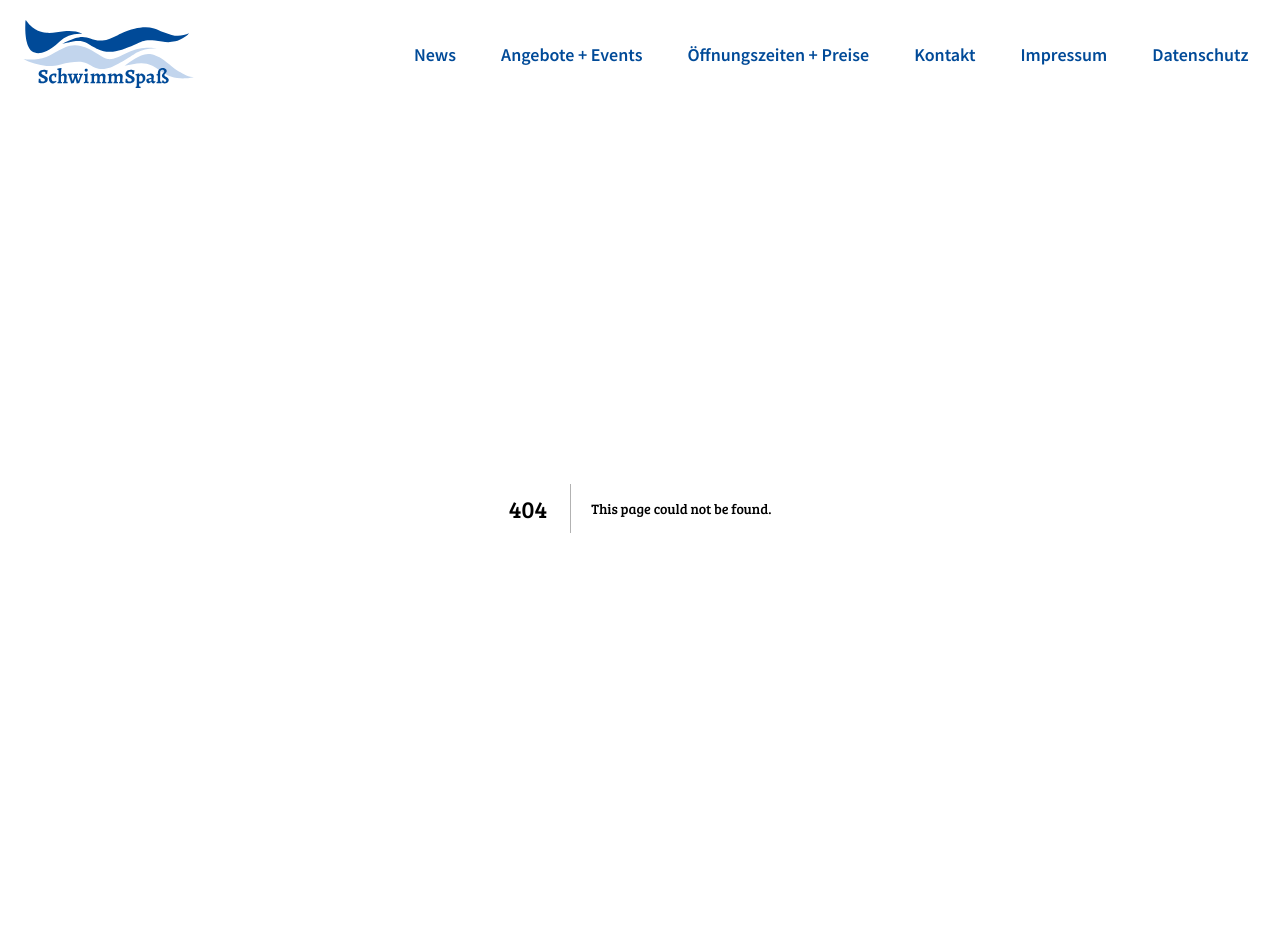
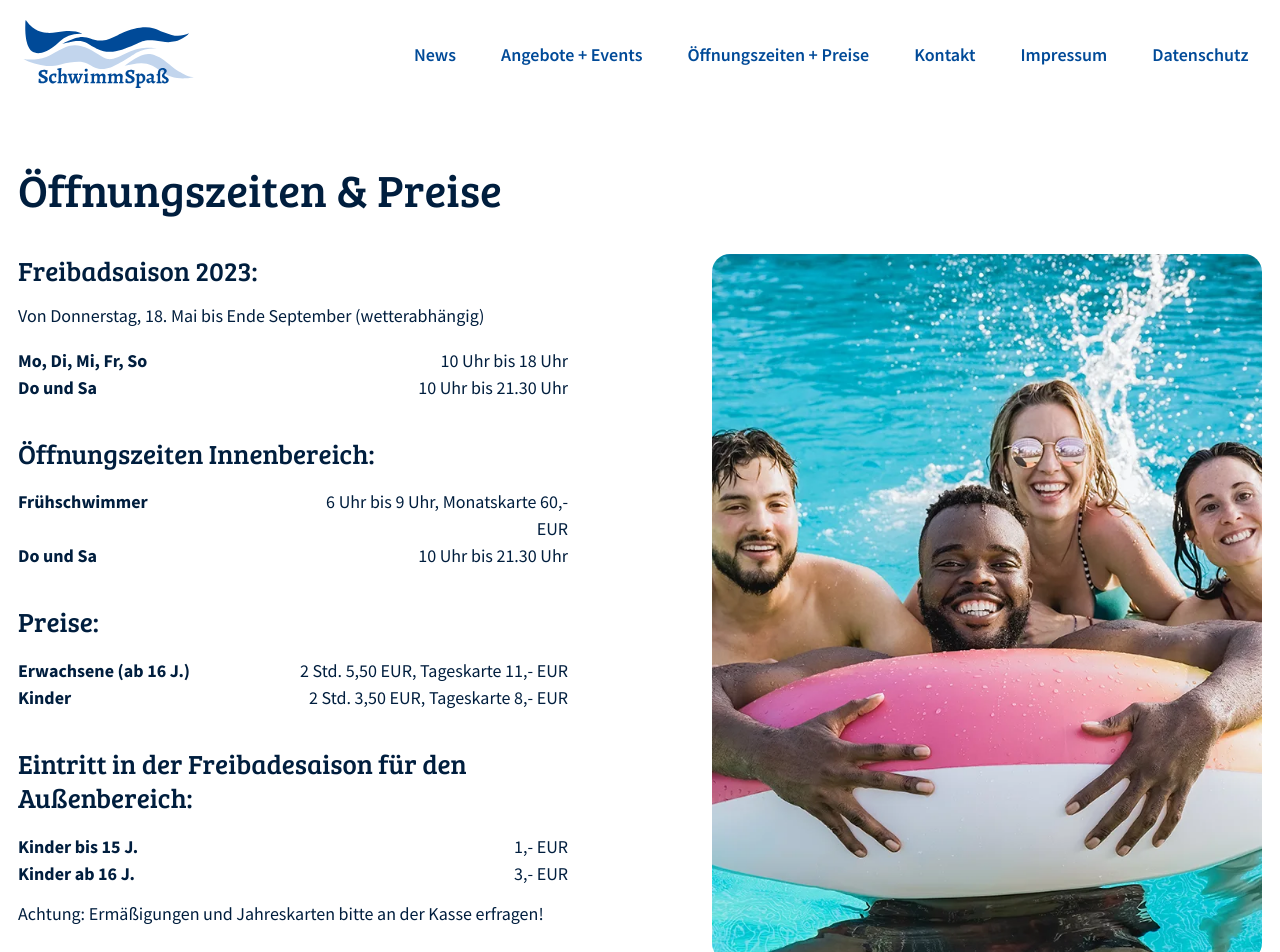
Before and after one commit to nordowl/ap-sommer-23, a Next.js app: page /oeffnungszeiten-preise in a window 1280 px wide. Before the commit this address had no page. Shown: the top 952 px of the page. Built offline with nearby package versions, Linux system fonts and the light colour scheme.

Commit message:
Add page Öffnungszeiten

```diff
--- /dev/null
+++ b/app/oeffnungszeiten-preise/page.tsx
@@ -0,0 +1,55 @@
+import Image from "next/image";
+import Img from "@/public/images/tab-img-2.webp"
+
+const Page = () => {
+    return (
+        <section>
+            <h1 className="mb-8">Öffnungszeiten & Preise</h1>
+            <div className="grid grid-cols-1 lg:grid-cols-2 gap-8 md:gap-16 xl:gap-32">
+                <div>
+                    <h2>Freibadsaison 2023:</h2>
+                    <p>Von Donnerstag, 18. Mai bis Ende September (wetterabhängig)</p>
+                    <div className="grid grid-cols-2 mt-4">
+                        <div className="font-bold">Mo, Di, Mi, Fr, So</div>
+                        <div className="text-right">10 Uhr bis 18 Uhr</div>
+                    </div>
+                    <div className="grid grid-cols-2">
+                        <div className="font-bold">Do und Sa</div>
+                        <div className="text-right">10 Uhr bis 21.30 Uhr</div>
+                    </div>
+                    <h2 className="mt-8">Öffnungszeiten Innenbereich:</h2>
+                    <div className="grid grid-cols-2 mt-4">
+                        <div className="font-bold">Frühschwimmer</div>
+                        <div className="text-right">6 Uhr bis 9 Uhr, Monatskarte 60,- EUR</div>
+                    </div>
+                    <div className="grid grid-cols-2">
+                        <div className="font-bold">Do und Sa</div>
+                        <div className="text-right">10 Uhr bis 21.30 Uhr</div>
+                    </div>
+                    <h2 className="mt-8">Preise:</h2>
+                    <div className="grid grid-cols-2 mt-4">
+                        <div className="font-bold">Erwachsene (ab 16 J.)</div>
+                        <div className="text-right">2 Std. 5,50 EUR, Tageskarte 11,- EUR</div>
+                    </div>
+                    <div className="grid grid-cols-2">
+                        <div className="font-bold">Kinder</div>
+                        <div className="text-right">2 Std. 3,50 EUR, Tageskarte 8,- EUR</div>
+                    </div>
+                    <h2 className="mt-8">Eintritt in der Freibadesaison für den Außenbereich:</h2>
+                    <div className="grid grid-cols-2 mt-4">
+                        <div className="font-bold">Kinder bis 15 J.</div>
+                        <div className="text-right">1,- EUR</div>
+                    </div>
+                    <div className="grid grid-cols-2">
+                        <div className="font-bold">Kinder ab 16 J.</div>
+                        <div className="text-right">3,- EUR</div>
+                    </div>
+                    <p>Achtung: Ermäßigungen und Jahreskarten bitte an der Kasse erfragen!</p>
+                </div>
+                <Image src={Img} alt="Personen im Schwimmbad" className="rounded-[1rem]"/>
+            </div>
+        </section>
+    );
+}
+
+export default Page;
--- a/app/page.tsx
+++ b/app/page.tsx
@@ -23,7 +23,7 @@ const Page = () => {
                             <p>Wir betreiben ein öffentliches <b>Schwimmbad für die ganze Familie</b>.</p>
                             <p>Egal, ob Sie mit Ihrem Kleinkind kommen, Jugendliche/r sind oder Sportschwimmer/-in, unsere Becken bieten allen einen passenden Ort. Dazu kommen Sprungtürme im Innen- und Außenbereich.</p>
                             <p>Über die <b>Sauna</b> erfahren Sie alles Wichtige hier: <a href="http://www.sauna-wasserland.de" className="link">www.sauna-wasserland.de</a>.</p>
-                            <p>Das Freibad mit Liegewiese ist <a href="" className="link">von Mai bis Oktober</a> geöffnet. Wir bieten außerdem: <a href="/angebote-events" className="link">Schwimmkurse für Kinder und Erwachsene</a>, <a href="/kurse/aqua-fitness" className="link">Aqua-Fitness-Angebote</a> sowie <a href="/angebote-events" className="link">spezielle Events für Groß und Klein</a>. Bleiben Sie neugierig!</p>
+                            <p>Das Freibad mit Liegewiese ist <a href="/oeffnungszeiten-preise" className="link">von Mai bis Oktober</a> geöffnet. Wir bieten außerdem: <a href="/angebote-events" className="link">Schwimmkurse für Kinder und Erwachsene</a>, <a href="/kurse/aqua-fitness" className="link">Aqua-Fitness-Angebote</a> sowie <a href="/angebote-events" className="link">spezielle Events für Groß und Klein</a>. Bleiben Sie neugierig!</p>
                         </div>
                     </div>
                 </section>
--- a/public/styles/navigation.scss
+++ b/public/styles/navigation.scss
@@ -40,7 +40,6 @@
 
 .navigation__burger {
     display: none;
-    padding: 0.5rem;
 }
 
 @media screen and (min-width: 1024px) and (max-width: 1079px) {
@@ -67,7 +66,7 @@
         position: absolute;
         flex-direction: column;
         background-color: white;
-        padding: 2rem 0.5rem;
+        padding: 2rem 1rem;
         z-index: 10;
         width: 100%;
         top: 6rem;
--- a/public/styles/slider.scss
+++ b/public/styles/slider.scss
@@ -151,10 +151,6 @@
 }
 
 @media screen and (max-width: 1023px) {
-    .slide-content h2 {
-        color: $primary;
-    }
-
     .swiper-button-prev {
         left: 1%!important;
     }
--- a/src/components/TeaserTabs.tsx
+++ b/src/components/TeaserTabs.tsx
@@ -37,21 +37,21 @@ const TeaserTabs = () => {
         icon: <IconPool />,
         title: "Das Freibad mit Liegewiese ist von Mai bis Oktober geöffnet",
         btnText: "Öffnungszeiten ansehen",
-      btnLink: "",
+        btnLink: "/oeffnungszeiten-preise",
         img: Img2,
     },
     {
         icon: <IconSwimming />,
         title: "Aqua-Fitness-Angebote",
         btnText: "Kurse entdecken",
-      btnLink: "",
+        btnLink: "/kurse/aqua-fitness",
         img: Img3,
     },
     {
         icon: <IconCalendarStar />,
         title: "Spezielle Events für Groß und Klein. Bleiben Sie neugierig!",
         btnText: "Jetzt Event planen",
-      btnLink: "",
+        btnLink: "/angebote-events/kindergeburtstag",
         img: Img4,
     },
   ];
```
Lines whose indentation alone changed are shown as unchanged.
